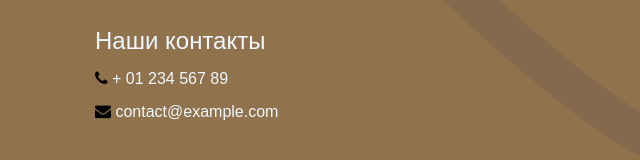
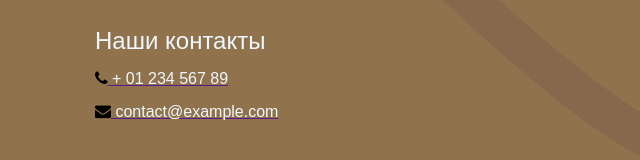
Before and after one commit to Anastasssyya/confectionery, a plain HTML site: page index.html in a window 1280 px wide. Shown: the part 4993-5153 px from the top of the page, 195-835 px from the left. Drawn offline with Linux system fonts and the light colour scheme.

Commit message:
Update index.html

```diff
--- a/index.html
+++ b/index.html
@@ -397,12 +397,12 @@
                 <div id="contacts-title">
                     <p>Наши контакты</p>
                 </div>
-                <ul class="list-unstyled">
+               <ul class="list-unstyled">
                     <li>
-                      <p><i class="fa fa-phone pe-2"></i> + 01 234 567 89</p>
+                     <a href=""><p><i class="fa fa-phone pe-2"></i> + 01 234 567 89</p></a>
                     </li>
                     <li>
-                      <p><i class="fa fa-envelope pe-2 mb-0"></i> contact@example.com</p>
+                      <a href=""><p><i class="fa fa-envelope pe-2 mb-0"></i> contact@example.com</p></a>
                     </li>
                   </ul>
 
```
